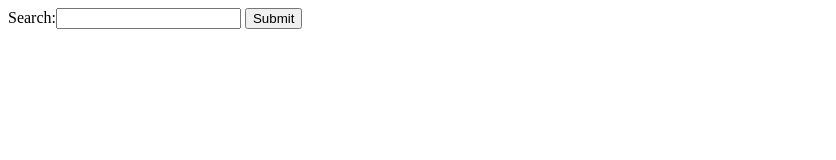
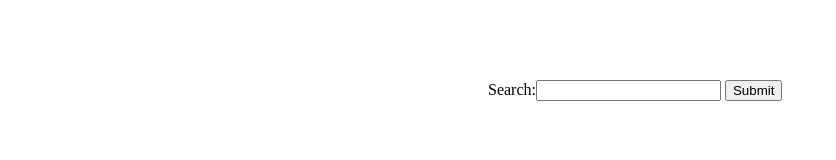
Before and after one commit to amitverma07/MovieProject, a plain HTML site: page index.html in a window 1280 px wide. Shown: the whole page, without its empty margins (0-836 px from the left). Drawn offline with Linux system fonts and the light colour scheme.

Commit message:
Adds: Styles to CSS file

```diff
--- a/index.html
+++ b/index.html
@@ -4,6 +4,7 @@
   <meta charset="UTF-8">
   <meta name="viewport" content="width=device-width, initial-scale=1.0">
   <meta http-equiv="X-UA-Compatible" content="ie=edge">
+  <link rel="stylesheet" href="styles.css">
   <title>MoviesFinder</title>
 </head>
 <body>
@@ -11,5 +12,7 @@
     Search:<input type="text">
     <input type="submit" value="Submit">
   </form>
+
+  <script src="main.js"></script>
 </body>
 </html>
--- a/styles.css
+++ b/styles.css
@@ -0,0 +1,5 @@
+form {
+  display: block;
+  margin-top: 5em;
+  margin-left: 30em;
+}
```
